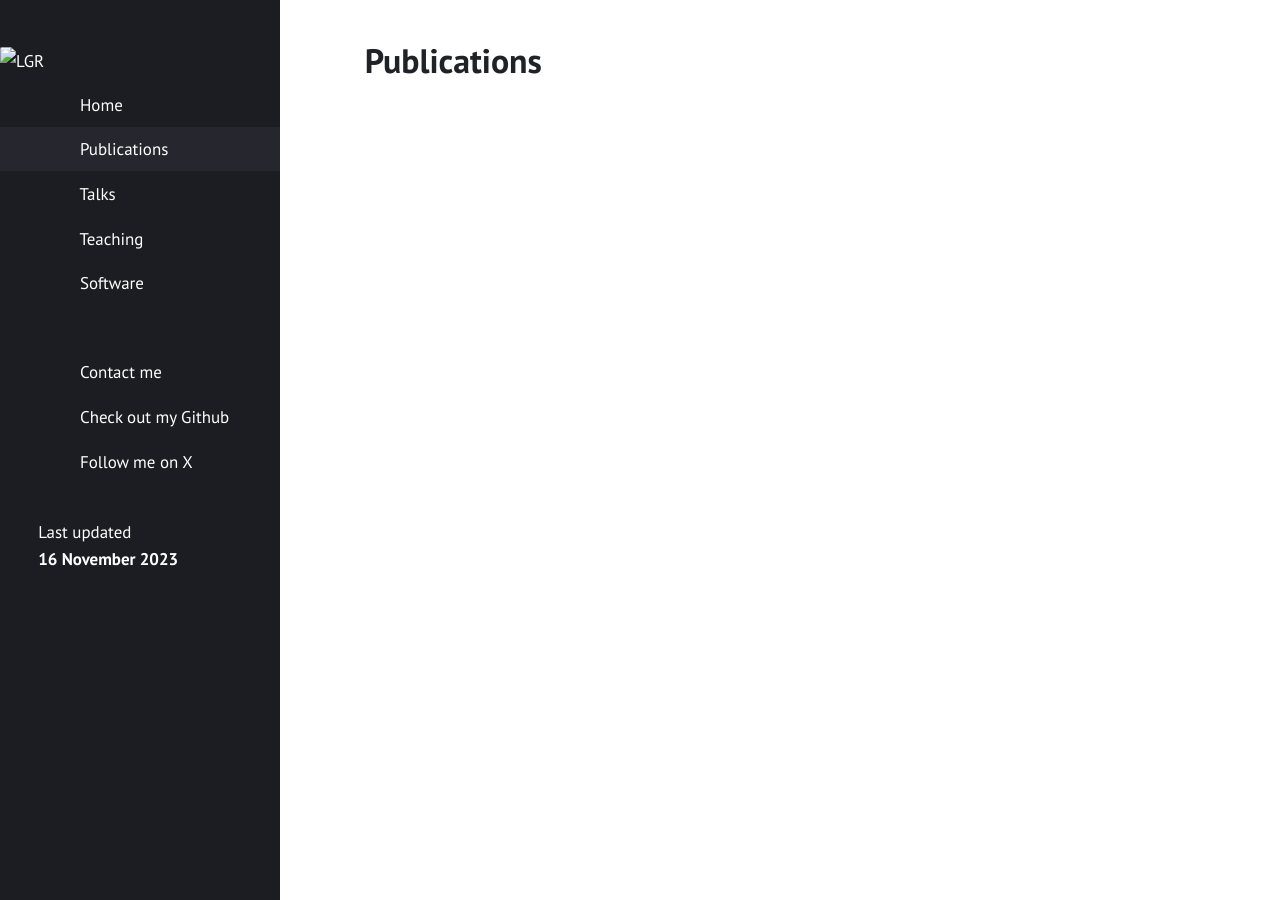
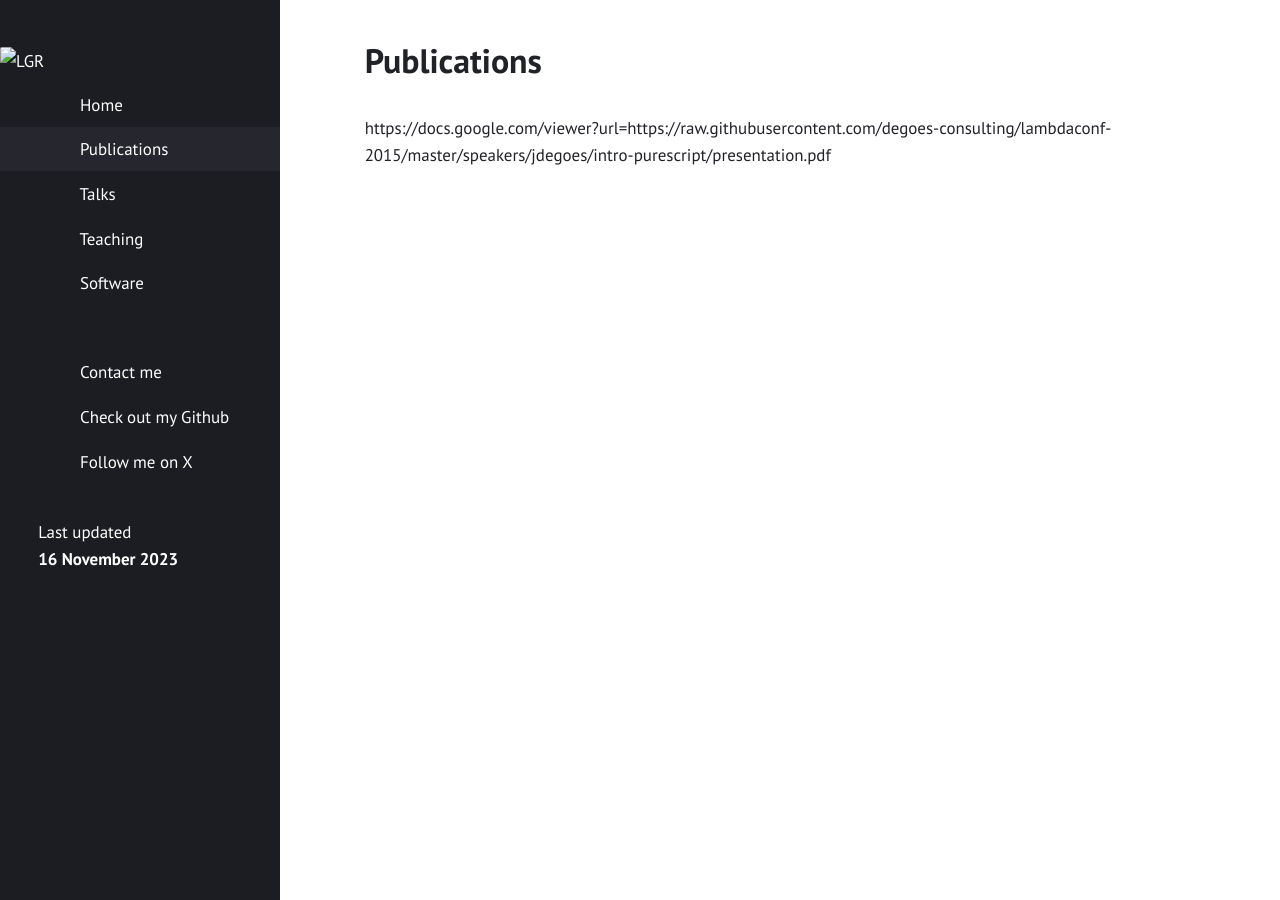
Before and after one commit to lauraguzmanrincon/lauraguzmanrincon.github.io, a Jekyll site: the page built from pages/publications.md, in a window 1280 px wide. Built offline with Jekyll 4.4.1, drawn with Linux system fonts in a browser that asks for light colours; part of the change alters nothing that is shown.

Commit message:
Update publications.md

```diff
--- a/pages/publications.md
+++ b/pages/publications.md
@@ -3,3 +3,5 @@ title: "Publications"
 layout: page
 sitemap: false
 ---
+
+https://docs.google.com/viewer?url=https://raw.githubusercontent.com/degoes-consulting/lambdaconf-2015/master/speakers/jdegoes/intro-purescript/presentation.pdf
```
